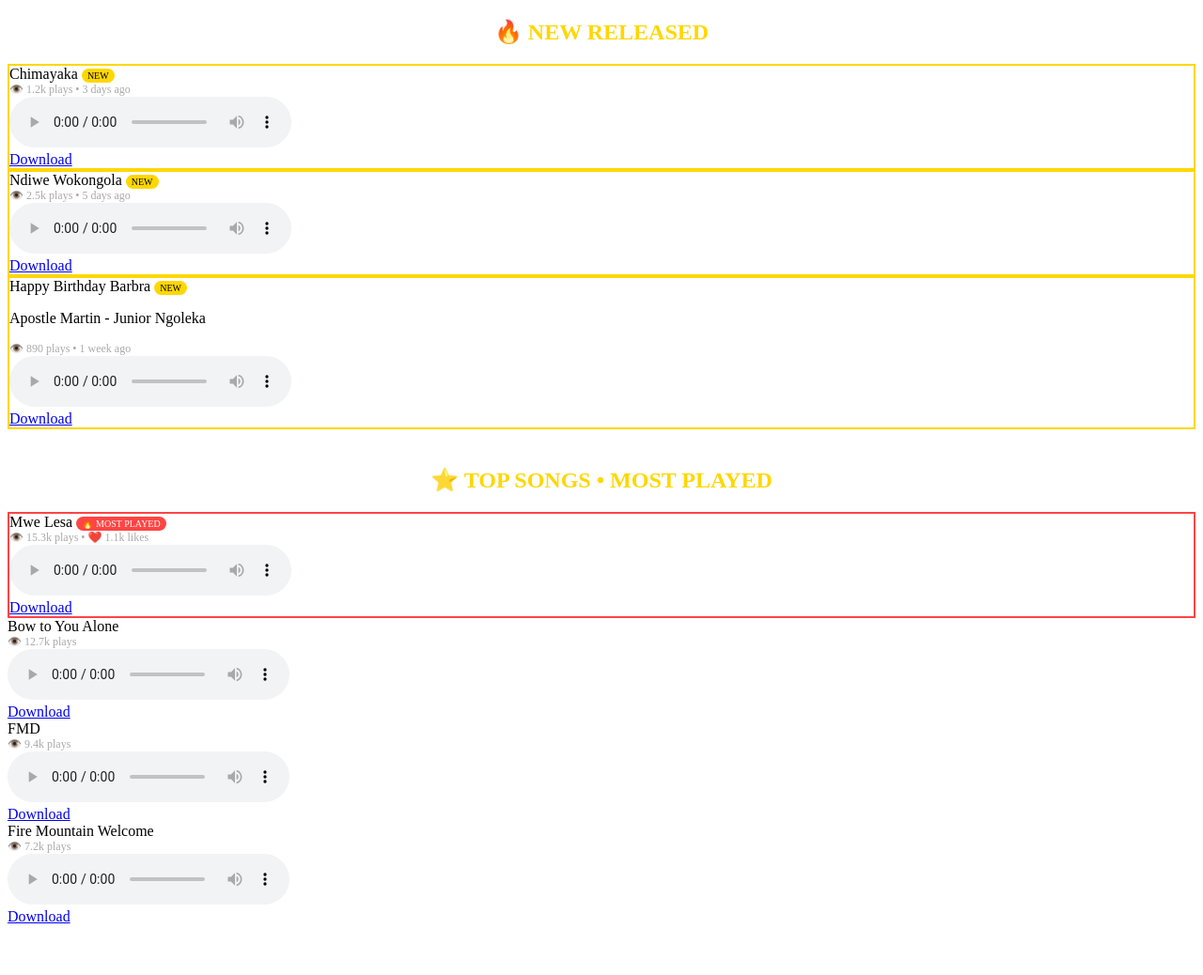
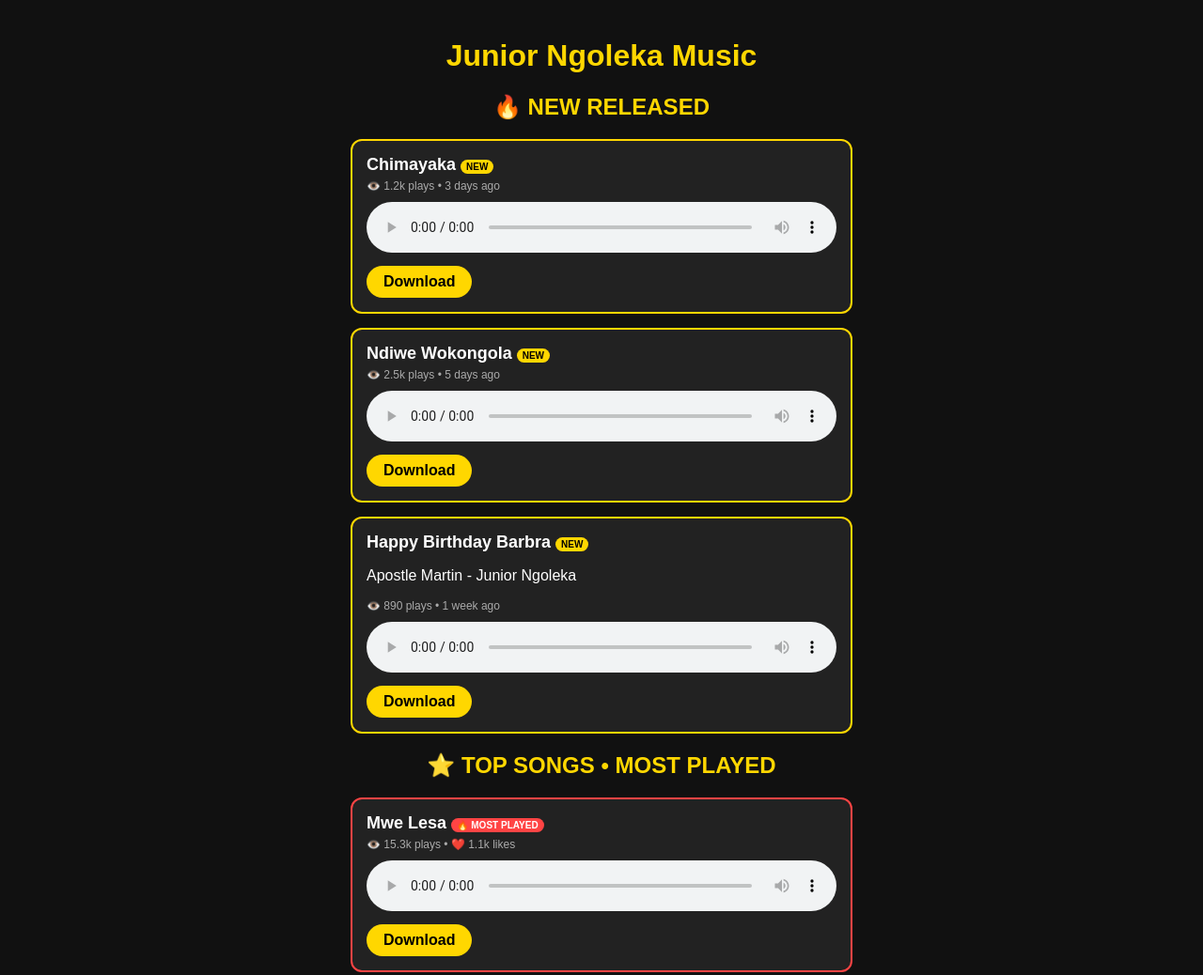
Before and after one commit to JuniorNgoleka/astro-blog-starter-template, an Astro site: page /music in a window 1280 px wide. Shown: the top 1038 px of the page at 94% size. Before the commit the page ends 993 px from the top, so only its background shows below. Built offline with nearby package versions, Linux system fonts and the light colour scheme; Astro itself is replaced by a stand-in of ours.

Commit message:
Update music.astro

```diff
--- a/src/pages/music.astro
+++ b/src/pages/music.astro
@@ -1,22 +1,36 @@
- <h2 style="color:gold; text-align:center; margin-top:20px;">🔥 NEW RELEASED</h2>
+ ---
+---
+<html>
+<head>
+<meta charset="UTF-8" />
+<meta name="viewport" content="width=device-width, initial-scale=1.0" />
+<title>Music - Junior Ngoleka</title>
+<style>
+body{background:#111; color:white; font-family:sans-serif; padding:20px; margin:0;}
+h1,h2{text-align:center; color:gold;}
+.song-card{background:#222; padding:15px; margin:15px auto; border-radius:12px; max-width:500px; border:1px solid #333;}
+.song-title{font-weight:bold; font-size:18px; margin-bottom:5px;}
+.btn{background:gold; color:black; padding:8px 18px; border-radius:20px; text-decoration:none; font-weight:bold; display:inline-block; margin-top:10px;}
+.btn:hover{background:#ffcc00;}
+audio{width:100%; margin-top:10px;}
+</style>
+</head>
+<body>
+<h1>Junior Ngoleka Music</h1>
+
+<h2>🔥 NEW RELEASED</h2>
 
 <div class="song-card" style="border: 2px solid gold;">
 <div class="song-title">Chimayaka <span style="background:gold; color:black; font-size:10px; padding:2px 6px; border-radius:10px;">NEW</span></div>
 <div style="font-size:12px; color:#aaa;">👁️ 1.2k plays • 3 days ago</div>
-    <audio controls>
-      <source src="/Chimayaka-Jr-Ngoleka.mp3" type="audio/mpeg">
-    </audio>
-    <br>
+<audio controls><source src="/Chimayaka-Jr-Ngoleka.mp3" type="audio/mpeg"></audio><br>
 <a class="btn" href="/Chimayaka-Jr-Ngoleka.mp3" download>Download</a>
 </div>
 
 <div class="song-card" style="border: 2px solid gold;">
 <div class="song-title">Ndiwe Wokongola <span style="background:gold; color:black; font-size:10px; padding:2px 6px; border-radius:10px;">NEW</span></div>
 <div style="font-size:12px; color:#aaa;">👁️ 2.5k plays • 5 days ago</div>
-    <audio controls>
-      <source src="/Ndiwe-Wokongola.mp3" type="audio/mpeg">
-    </audio>
-    <br>
+<audio controls><source src="/Ndiwe-Wokongola.mp3" type="audio/mpeg"></audio><br>
 <a class="btn" href="/Ndiwe-Wokongola.mp3" download>Download</a>
 </div>
 
@@ -24,55 +38,39 @@
 <div class="song-title">Happy Birthday Barbra <span style="background:gold; color:black; font-size:10px; padding:2px 6px; border-radius:10px;">NEW</span></div>
 <p>Apostle Martin - Junior Ngoleka</p>
 <div style="font-size:12px; color:#aaa;">👁️ 890 plays • 1 week ago</div>
-    <audio controls>
-      <source src="/Happy-birthday-Barbra.mp3" type="audio/mpeg">
-    </audio>
-    <br>
+<audio controls><source src="/Happy-birthday-Barbra.mp3" type="audio/mpeg"></audio><br>
 <a class="btn" href="/Happy-birthday-Barbra.mp3" download>Download</a>
 </div>
 
-<h2 style="color:gold; text-align:center; margin-top:40px;">⭐ TOP SONGS • MOST PLAYED</h2>
+<h2>⭐ TOP SONGS • MOST PLAYED</h2>
 
 <div class="song-card" style="border: 2px solid #ff4444;">
 <div class="song-title">Mwe Lesa <span style="background:#ff4444; color:white; font-size:10px; padding:2px 6px; border-radius:10px;">🔥 MOST PLAYED</span></div>
 <div style="font-size:12px; color:#aaa;">👁️ 15.3k plays • ❤️ 1.1k likes</div>
-    <audio controls>
-      <source src="/Mwe-Lesa.mp3" type="audio/mpeg">
-    </audio>
-    <br>
+<audio controls><source src="/Mwe-Lesa.mp3" type="audio/mpeg"></audio><br>
 <a class="btn" href="/Mwe-Lesa.mp3" download>Download</a>
 </div>
 
 <div class="song-card">
 <div class="song-title">Bow to You Alone</div>
 <div style="font-size:12px; color:#aaa;">👁️ 12.7k plays</div>
-    <audio controls>
-      <source src="/Bow-to-You-Alone.mp3" type="audio/mpeg">
-    </audio>
-    <br>
+<audio controls><source src="/Bow-to-You-Alone.mp3" type="audio/mpeg"></audio><br>
 <a class="btn" href="/Bow-to-You-Alone.mp3" download>Download</a>
 </div>
 
 <div class="song-card">
 <div class="song-title">FMD</div>
 <div style="font-size:12px; color:#aaa;">👁️ 9.4k plays</div>
-    <audio controls>
-      <source src="/FMD.mp3" type="audio/mpeg">
-    </audio>
-    <br>
+<audio controls><source src="/FMD.mp3" type="audio/mpeg"></audio><br>
 <a class="btn" href="/FMD.mp3" download>Download</a>
 </div>
 
 <div class="song-card">
 <div class="song-title">Fire Mountain Welcome</div>
 <div style="font-size:12px; color:#aaa;">👁️ 7.2k plays</div>
-    <audio controls>
-      <source src="/Fire-Mountain-Welcome.mp3" type="audio/mpeg">
-    </audio>
-    <br>
+<audio controls><source src="/Fire-Mountain-Welcome.mp3" type="audio/mpeg"></audio><br>
 <a class="btn" href="/Fire-Mountain-Welcome.mp3" download>Download</a>
 </div>
 
-
 </body>
 </html>
```
Lines whose indentation alone changed are shown as unchanged.
